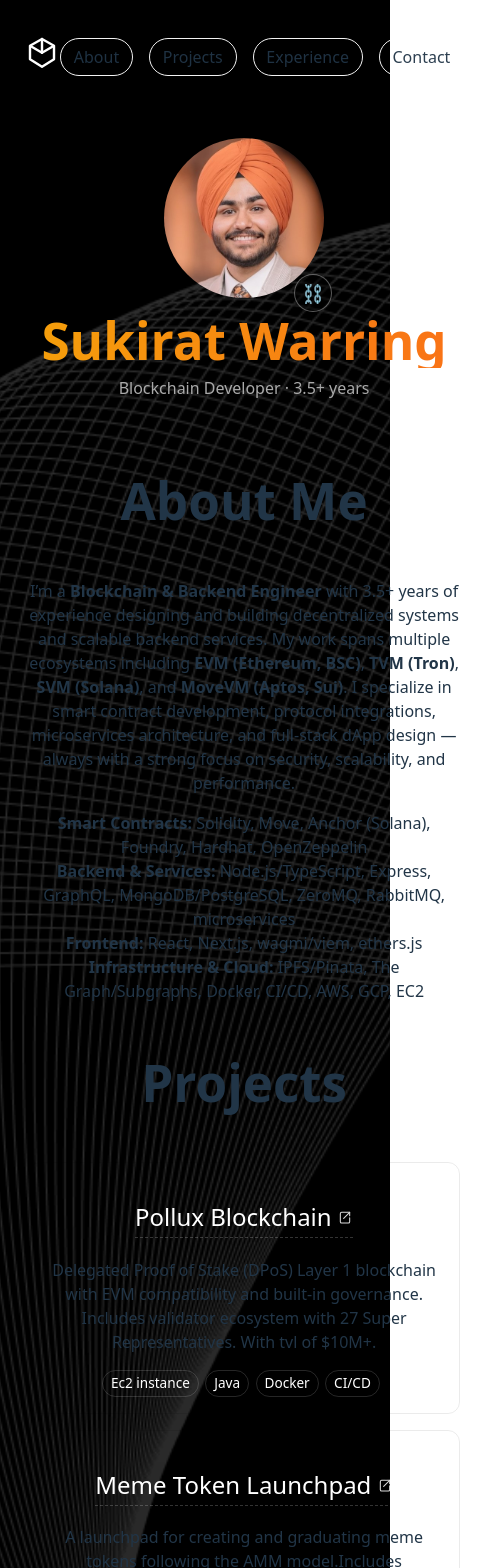
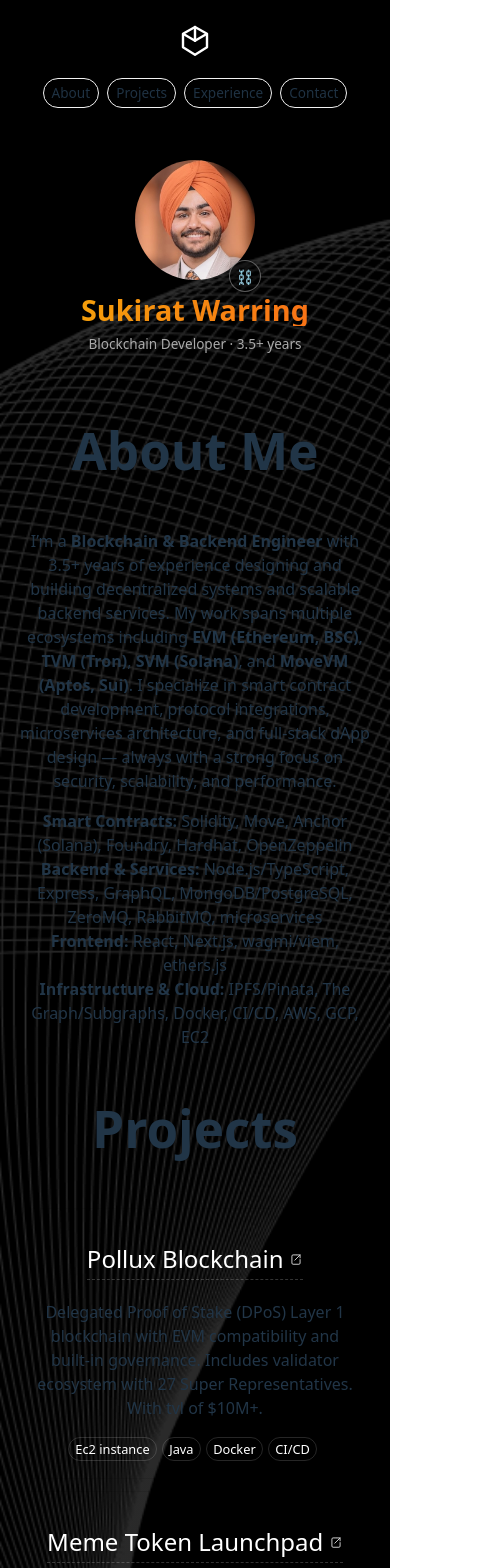
Before and after one commit to SukiratWarring/portfolio, a React (Vite) app: page / in a window 390 px wide. Shown: the top 1568 px of the page, 488 px wide, since content can reach past the window. Built offline with nearby package versions, Linux system fonts and the light colour scheme.

Commit message:
mobile compatible

```diff
--- a/src/App.css
+++ b/src/App.css
@@ -272,6 +272,141 @@ section ul {
   transform: translateY(-1px);
 }
 
+/* Mobile responsive design */
+@media (max-width: 768px) {
+  #root {
+    padding: 1rem;
+  }
+
+  .nav {
+    flex-direction: column;
+    gap: 0.75rem;
+    padding: 0.5rem 0;
+  }
+
+  .nav .links {
+    gap: 0.5rem;
+  }
+
+  .nav .links a {
+    padding: 0.3rem 0.6rem;
+    font-size: 0.9rem;
+  }
+
+  .hero {
+    padding: 0.75rem 0 1rem;
+  }
+
+  .hero-img {
+    width: 120px;
+    height: 120px;
+  }
+
+  .hero-badge {
+    width: 30px;
+    height: 30px;
+    font-size: 14px;
+    right: -6px;
+    bottom: -6px;
+  }
+
+  .hero-name {
+    font-size: 2.2em;
+  }
+
+  .hero-title {
+    font-size: 0.9rem;
+  }
+
+  .cards {
+    grid-template-columns: 1fr;
+    gap: 0.75rem;
+  }
+
+  .card {
+    padding: 0.75rem;
+  }
+
+  .badge {
+    font-size: 0.8rem;
+    padding: 0.1rem 0.4rem;
+    margin-right: 0.3rem;
+    margin-bottom: 0.3rem;
+  }
+
+  .role {
+    margin: 1rem 0;
+    padding: 0.75rem;
+  }
+
+  .role h2 {
+    font-size: 1.1em;
+  }
+
+  .role-note {
+    font-size: 0.8em;
+  }
+
+  .role .meta {
+    font-size: 0.85rem;
+  }
+
+  .icon-links {
+    gap: 0.75rem;
+  }
+
+  .icon-link {
+    width: 40px;
+    height: 40px;
+  }
+
+  .contact-tagline {
+    font-size: 0.9rem;
+  }
+
+  .project-title-link {
+    gap: 0.25rem;
+  }
+
+  .external-icon {
+    width: 14px;
+    height: 14px;
+  }
+}
+
+@media (max-width: 480px) {
+  .hero-name {
+    font-size: 1.8em;
+  }
+
+  .hero-title {
+    font-size: 0.85rem;
+  }
+
+  .nav .links {
+    flex-wrap: wrap;
+    justify-content: center;
+  }
+
+  .nav .links a {
+    padding: 0.25rem 0.5rem;
+    font-size: 0.85rem;
+  }
+
+  .role {
+    padding: 0.5rem;
+  }
+
+  .role h2 {
+    font-size: 1em;
+  }
+
+  .role ul li {
+    font-size: 0.9rem;
+    margin: 0.25rem 0;
+  }
+}
+
 .cards .links {
   display: flex;
   gap: 0.6rem;
```
